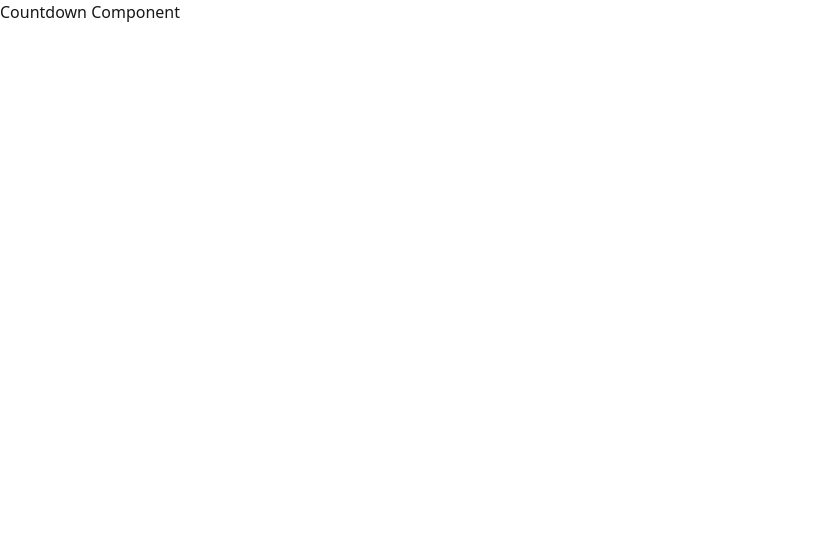
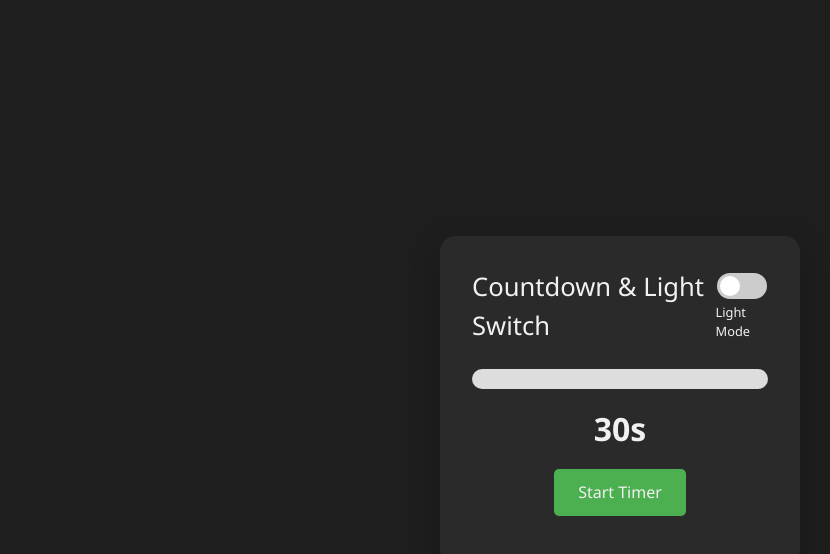
Before and after one commit to khanmcodes/EAD-MID, a React (Vite) app: page / in a window 1280 px wide. Shown: the top 554 px of the page, without its empty margins (0-830 px from the left). Built offline with nearby package versions, Linux system fonts and the light colour scheme.

Commit message:
create single React component with static UI layout

```diff
--- /dev/null
+++ b/src/components/CountdownLightSwitch.css
@@ -0,0 +1,148 @@
+:root {
+    --bg-color: #1e1e1e;
+    --text-color: #f1f1f1;
+    --accent-color: #4caf50;
+    --container-bg: #2a2a2a;
+    --btn-bg: #4caf50;
+    --btn-hover: #45a049;
+  }
+  body.light {
+    --bg-color: #f8f8f8;
+    --text-color: #333;
+    --accent-color: #ff9800;
+    --container-bg: #fff;
+    --btn-bg: #ff9800;
+    --btn-hover: #e68900;
+  }
+
+  /* Global resets */
+  * {
+    box-sizing: border-box;
+    margin: 0;
+    padding: 0;
+  }
+  body {
+    font-family: 'Segoe UI', Tahoma, Geneva, Verdana, sans-serif;
+    background: var(--bg-color);
+    color: var(--text-color);
+    display: flex;
+    justify-content: center;
+    align-items: center;
+    height: 100vh;
+    transition: background 0.5s, color 0.5s;
+  }
+
+  /* Container */
+  .container {
+    background: var(--container-bg);
+    padding: 2rem;
+    border-radius: 15px;
+    box-shadow: 0 10px 30px rgba(0, 0, 0, 0.2);
+    width: 90%;
+    max-width: 400px;
+  }
+
+  .header {
+    display: flex;
+    justify-content: space-between;
+    align-items: center;
+    margin-bottom: 1.5rem;
+  }
+
+  .header h1 {
+    font-size: 1.6rem;
+    margin: 0;
+  }
+
+  /* Toggle switch styling */
+  .toggle-container {
+    display: flex;
+    flex-direction: column;
+    align-items: center;
+    font-size: 0.8rem;
+  }
+  .toggle-switch {
+    position: relative;
+    display: inline-block;
+    width: 50px;
+    height: 26px;
+    margin-bottom: 4px;
+  }
+  .toggle-switch input {
+    opacity: 0;
+    width: 0;
+    height: 0;
+  }
+  .slider {
+    position: absolute;
+    cursor: pointer;
+    top: 0;
+    left: 0;
+    right: 0;
+    bottom: 0;
+    background-color: #ccc;
+    transition: background-color 0.4s;
+    border-radius: 26px;
+  }
+  .slider:before {
+    position: absolute;
+    content: "";
+    height: 20px;
+    width: 20px;
+    left: 3px;
+    bottom: 3px;
+    background-color: #fff;
+    transition: transform 0.4s;
+    border-radius: 50%;
+  }
+  input:checked + .slider {
+    background-color: var(--accent-color);
+  }
+  input:checked + .slider:before {
+    transform: translateX(24px);
+  }
+
+  /* Timer Section */
+  .timer-section {
+    text-align: center;
+  }
+  .progress-bar {
+    width: 100%;
+    height: 20px;
+    background: #ddd;
+    border-radius: 10px;
+    overflow: hidden;
+    margin-bottom: 1rem;
+  }
+  .progress {
+    height: 100%;
+    width: 0%;
+    background: var(--accent-color);
+    transition: width 1s linear;
+  }
+  .timer {
+    font-size: 2rem;
+    margin-bottom: 1rem;
+    font-weight: bold;
+  }
+  .btn-group {
+    margin-top: 1rem;
+  }
+  button {
+    padding: 0.7rem 1.5rem;
+    font-size: 1rem;
+    border: none;
+    border-radius: 5px;
+    background: var(--btn-bg);
+    color: var(--text-color);
+    cursor: pointer;
+    transition: background 0.3s;
+    margin: 0 0.3rem;
+  }
+  button:hover {
+    background: var(--btn-hover);
+  }
+  .message {
+    margin-top: 1rem;
+    font-size: 1.1rem;
+  }
--- a/src/components/CountdownLightSwitch.jsx
+++ b/src/components/CountdownLightSwitch.jsx
@@ -1,9 +1,39 @@
-import React from 'react'
+import React from "react";
+import "./CountdownLightSwitch.css";
 
 function CountdownLightSwitch() {
-    return (
-        <h1>Countdown Component</h1>
-    )
+  return (
+    <>
+        <div className="container">
+      <div className="header">
+        <h1>Countdown & Light Switch</h1>
+        <div className="toggle-container">
+          <label className="toggle-switch">
+            <input type="checkbox" id="themeToggle" />
+            <span className="slider"></span>
+          </label>
+          <span>Light Mode</span>
+        </div>
+      </div>
+
+      <div className="timer-section">
+        <div className="progress-bar">
+          <div className="progress" id="progress"></div>
+        </div>
+        <div className="timer" id="timerDisplay">
+          30s
+        </div>
+        <div className="btn-group">
+          <button id="startButton">Start Timer</button>
+          <button id="resetButton" style={{display: 'none'}}>
+            Reset Timer
+          </button>
+        </div>
+        <div className="message" id="messageArea"></div>
+      </div>
+    </div>
+    </>
+  );
 }
 
-export default CountdownLightSwitch
+export default CountdownLightSwitch;
```
